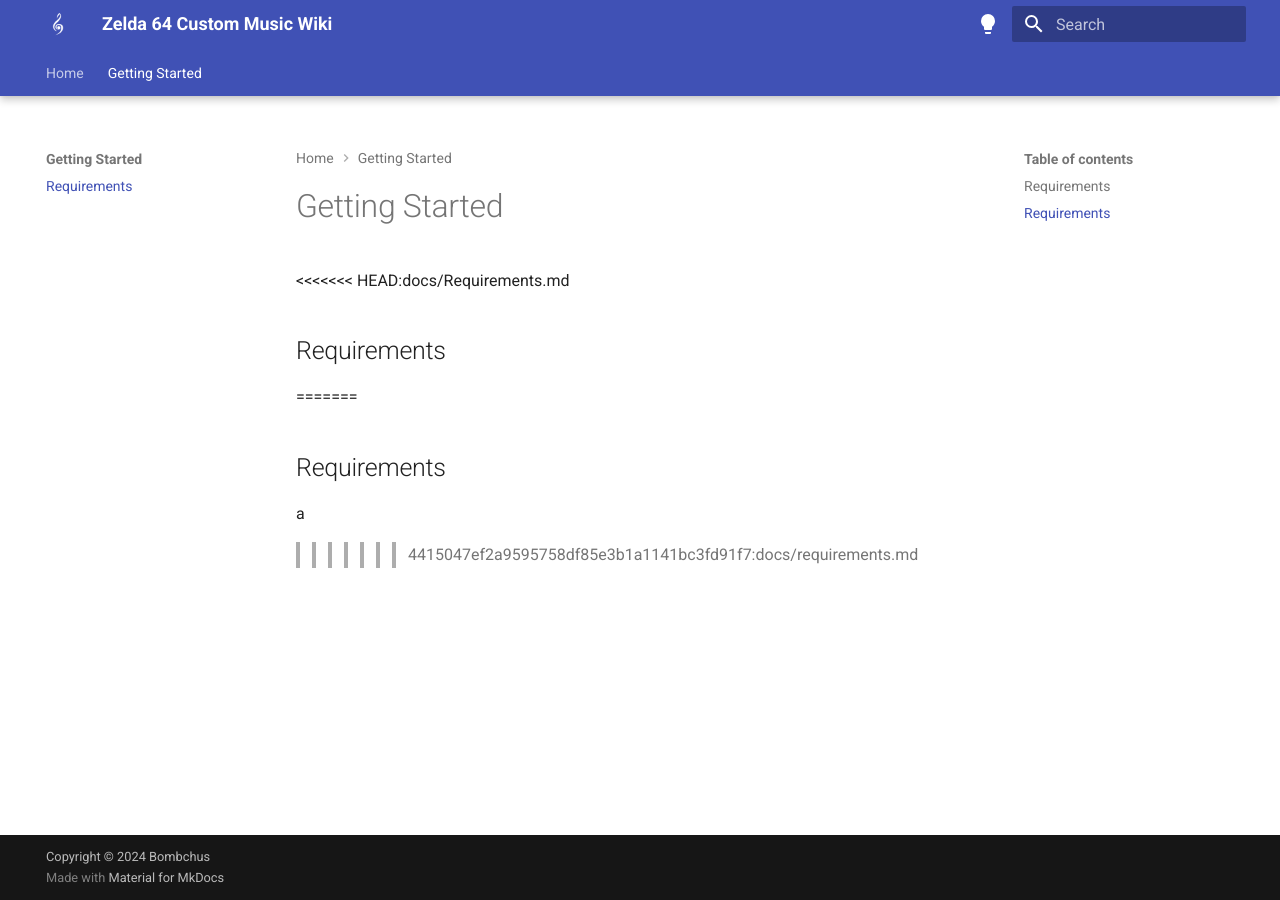
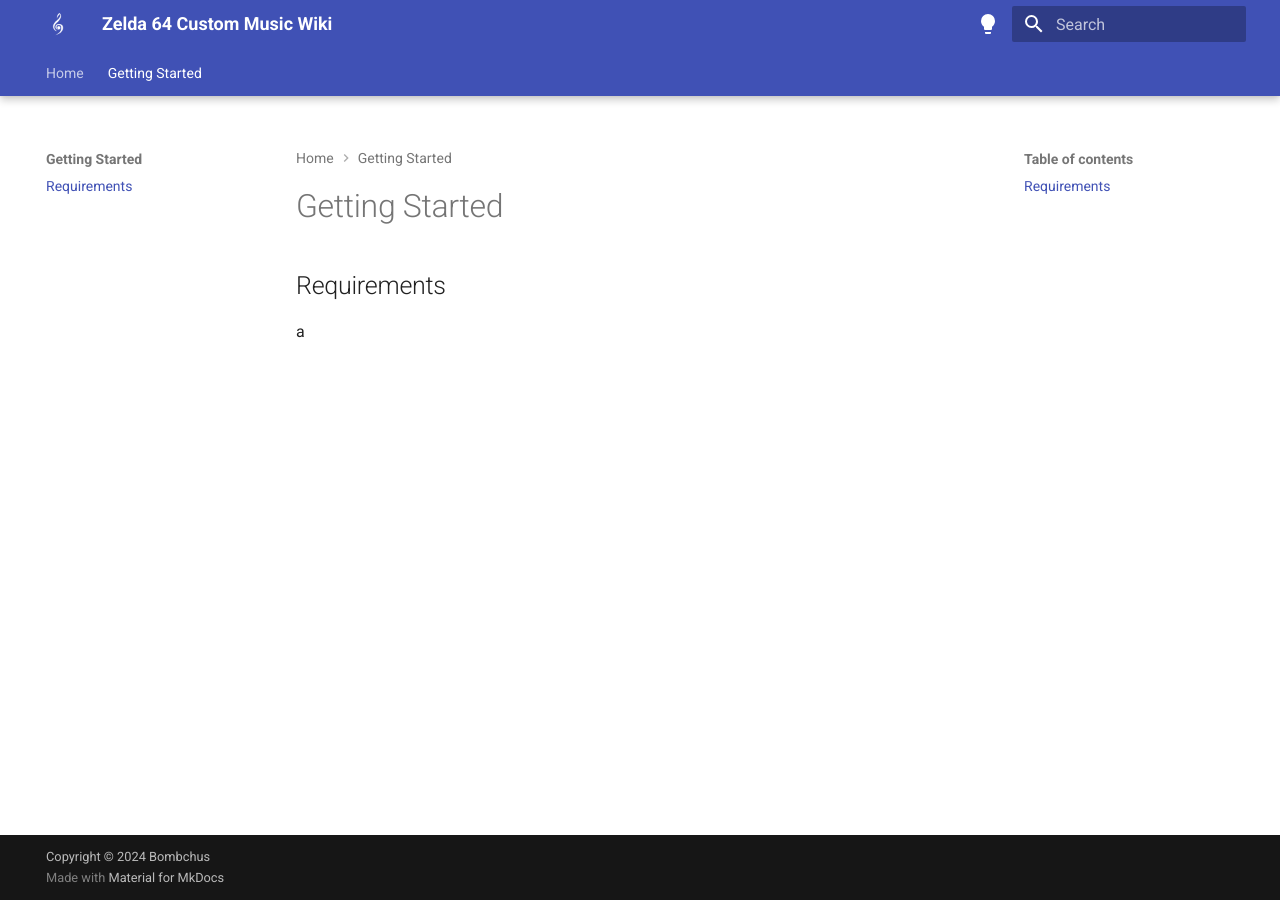
Before and after one commit to bombchus/z64-music-wiki, an MkDocs documentation site: the page built from docs/requirements.md, in a window 1280 px wide. Built offline with MkDocs 1.6.1 and Material for MkDocs 9.7.7, drawn with Linux system fonts in a browser that asks for light colours.

Commit message:
update pages

```diff
--- a/docs/requirements.md
+++ b/docs/requirements.md
@@ -1,9 +1,5 @@
 # Getting Started
 
-<<<<<<< HEAD:docs/Requirements.md
-## Requirements
-=======
 ## Requirements
 
 a
->>>>>>> 4415047ef2a9595758df85e3b1a1141bc3fd91f7:docs/requirements.md
```
